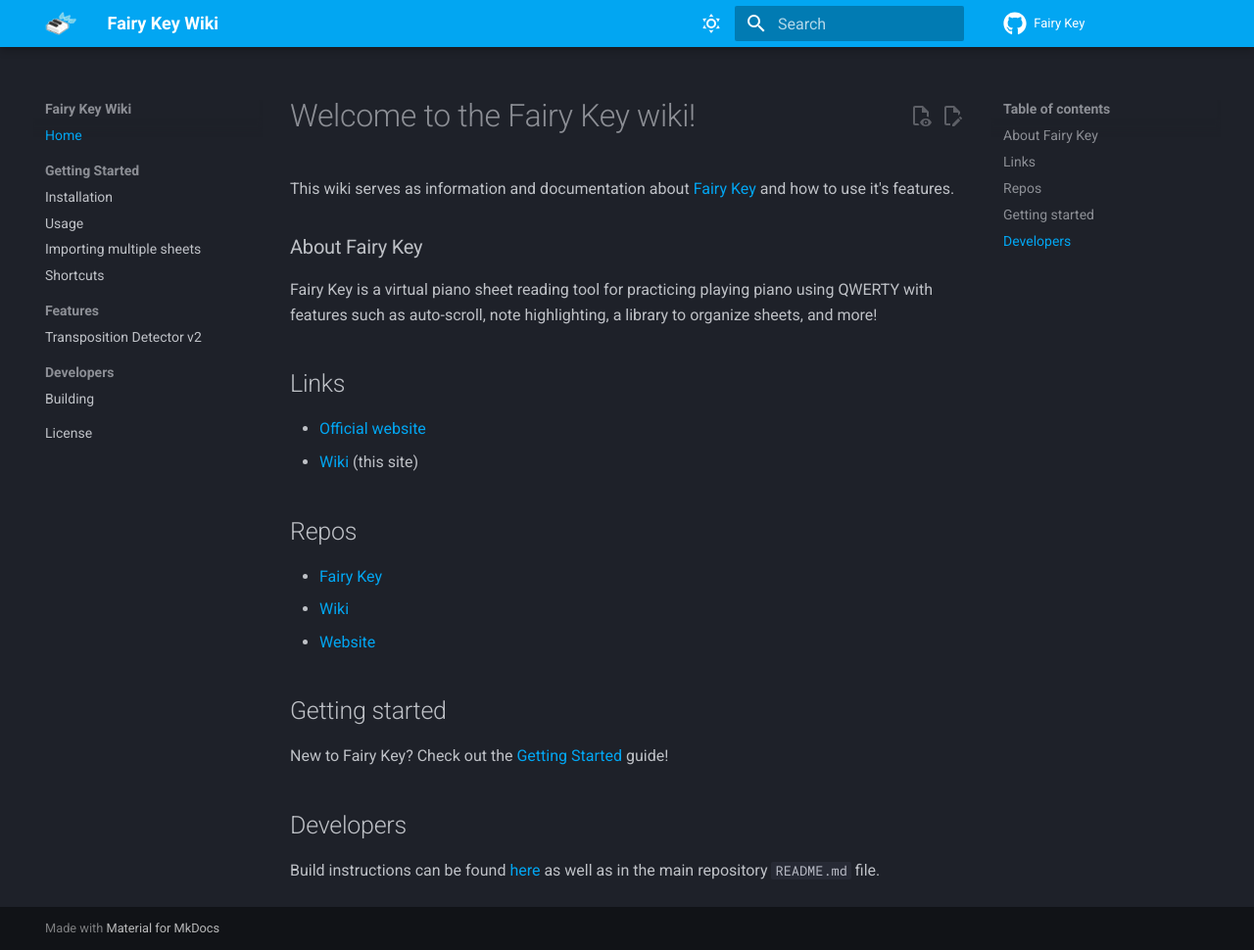
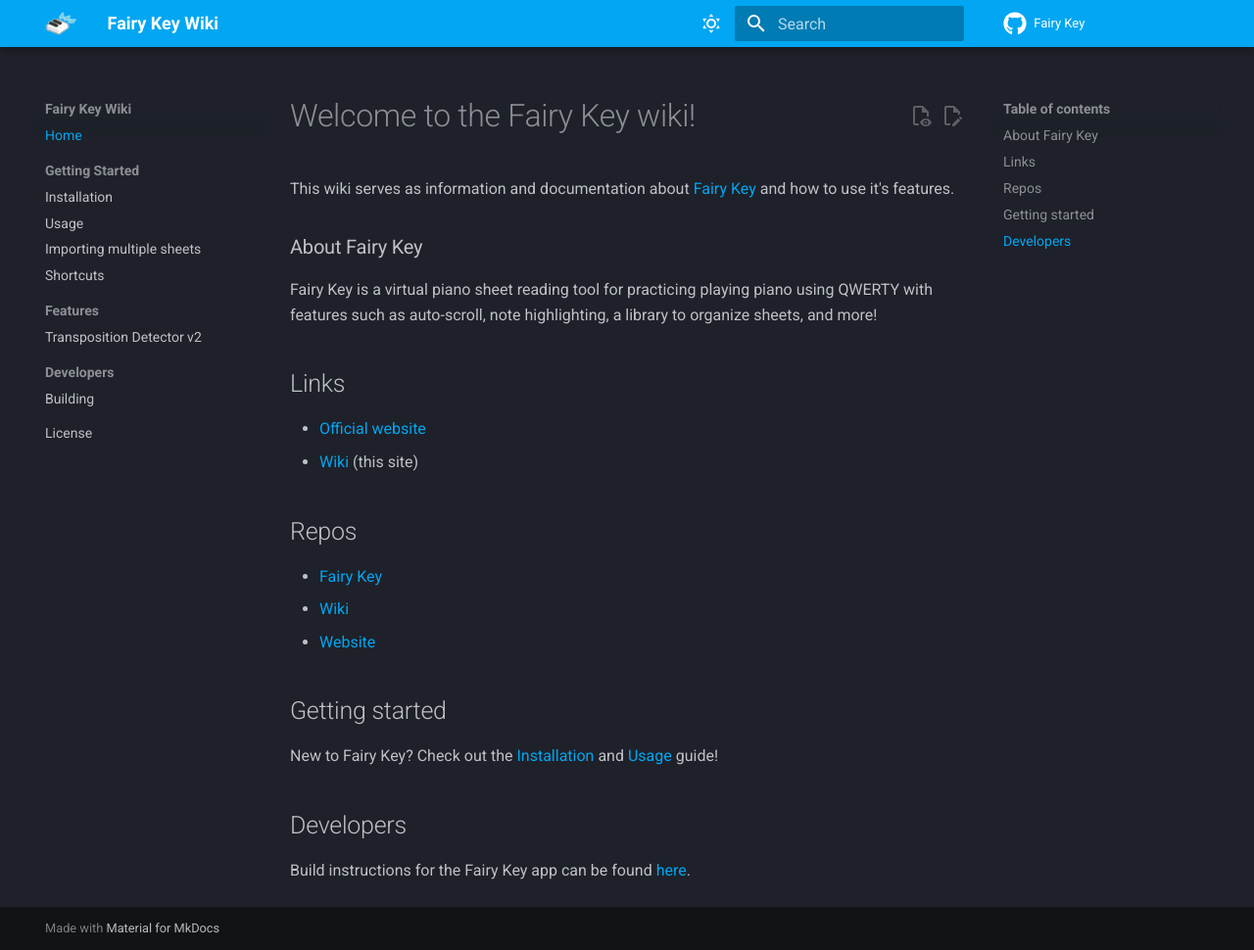
Before and after one commit to FairyKey/wiki, an MkDocs documentation site: the page built from docs/index.md, in a window 1280 px wide and 970 px high. Shown: the whole window at 98% size. Built offline with MkDocs 1.6.1 and Material for MkDocs 9.7.7, drawn with Linux system fonts in a browser that asks for light colours; comment, search, counter and statistics services are not loaded.

Commit message:
Update refs

```diff
--- a/docs/index.md
+++ b/docs/index.md
@@ -15,7 +15,7 @@
 * [Website](https://github.com/FairyKey/website)
 
 ## Getting started
-New to Fairy Key? Check out the [Getting Started](gettingstarted.md) guide!
+New to Fairy Key? Check out the [Installation](installation.md) and [Usage](usage.md) guide!
 
 ## Developers
-Build instructions can be found [here](building.md) as well as in the main repository `README.md` file.
+Build instructions for the Fairy Key app can be found [here](building.md).
```
